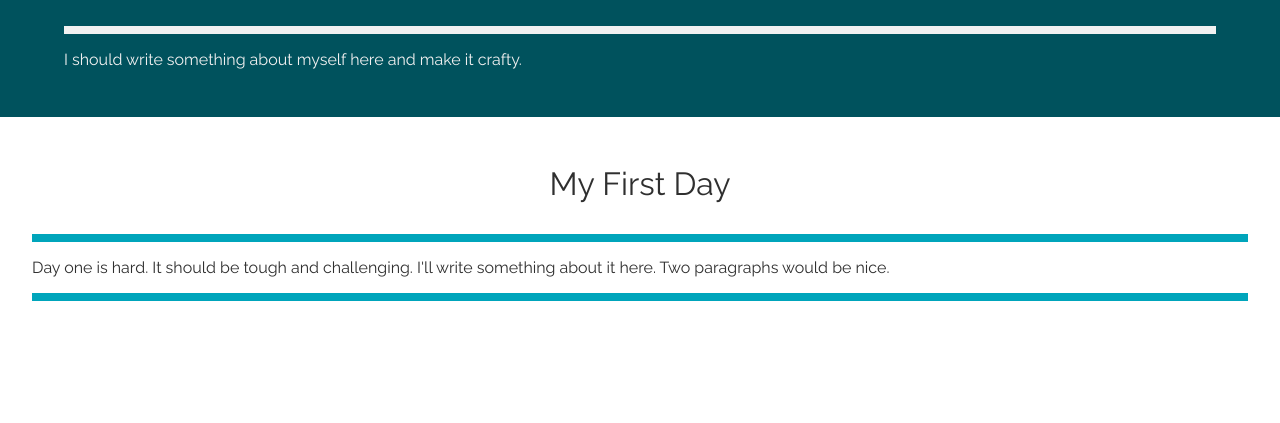
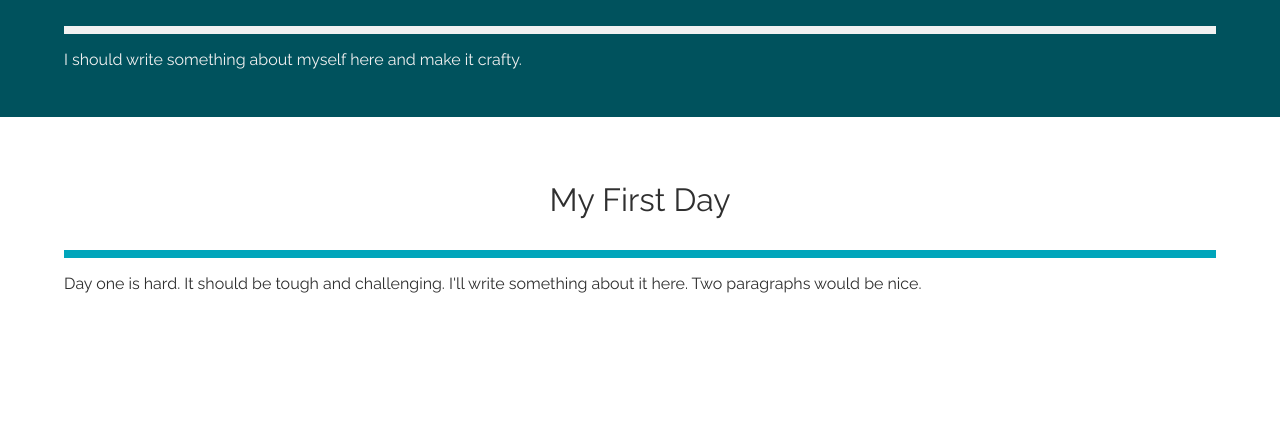
Before and after one commit to dwevins/01-html-introduction, a plain HTML site: page index.html in a window 1280 px wide. Shown: the part 960-1383 px from the top of the page. Drawn offline with Linux system fonts and the light colour scheme.

Commit message:
fix class on second section after header

```diff
--- a/index.html
+++ b/index.html
@@ -31,7 +31,7 @@
     </div>
   </section>
   <section class="bg-standard">
-    <div class="divider">
+    <div class="bg-standard">
       <h3 class="section-header">My First Day</h3>
       <hr class="divider">
       <p>Day one is hard. It should be tough and challenging. I'll write something about it here. Two paragraphs would be nice.</p>
```
